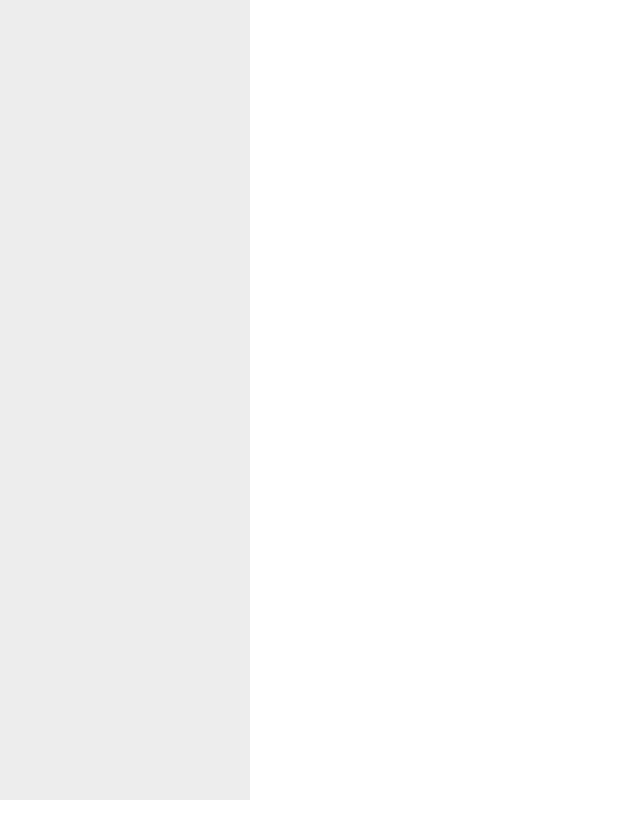
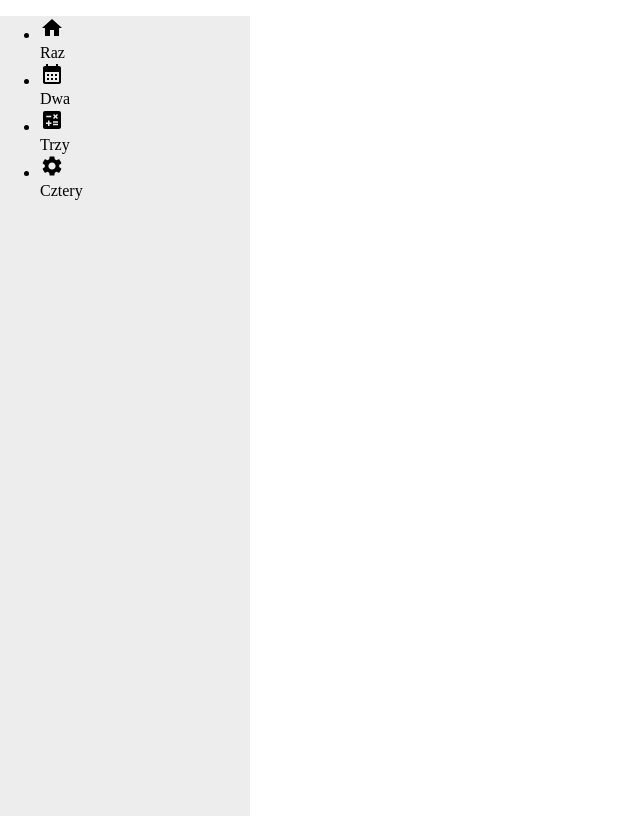
Before and after one commit to t-ukowski/Budget-planner, a React (Create React App) app in the folder frontend/: page / in a window 1280 px wide. Shown: the whole page, without its empty margins (0-640 px from the left). Built offline with nearby package versions, Linux system fonts and the light colour scheme.

Commit message:
Sidebar data now properly connected

```diff
--- a/frontend/package.json
+++ b/frontend/package.json
@@ -3,7 +3,11 @@
   "version": "0.1.0",
   "private": true,
   "dependencies": {
+    "@emotion/react": "^11.8.2",
+    "@emotion/styled": "^11.8.1",
     "@material-ui/core": "^4.12.4",
+    "@material-ui/icons": "^4.11.3",
+    "@mui/icons-material": "^5.5.1",
     "@testing-library/jest-dom": "^5.16.3",
     "@testing-library/react": "^12.1.4",
     "@testing-library/user-event": "^13.5.0",
--- a/frontend/src/Components/Sidebar.js
+++ b/frontend/src/Components/Sidebar.js
@@ -1,10 +1,20 @@
 import React from 'react';
 import '../App.css';
+import { SidebarData } from './SidebarData';
 
 function Sidebar() {
     return (
         <div className="Sidebar">
-
+            <ul>
+                {SidebarData.map((val,key) => {
+                    return <li key={key} onClick={() => {window.location.pathname = val.link}}>
+                        {" "}
+                        <div>{val.icon}</div>
+                        {" "}
+                        <div>{val.title}</div>
+                     </li>
+                })}
+            </ul>
         </div>
     )
 }
--- a/frontend/src/Components/SidebarData.js
+++ b/frontend/src/Components/SidebarData.js
@@ -1,9 +1,28 @@
 import React from 'react';
+import HomeIcon from '@mui/icons-material/Home';
+import CalendarMonthIcon from '@mui/icons-material/CalendarMonth';
+import CalculateIcon from '@mui/icons-material/Calculate';
+import SettingsIcon from '@mui/icons-material/Settings';
 
 export const SidebarData = [
     {
-        title: "raz",
-        icon: <Icon />,
+        title: "Raz",
+        icon: <HomeIcon />,
         link: "/home"
+    },
+    {
+        title: "Dwa",
+        icon: <CalendarMonthIcon />,
+        link: "/history"
+    },
+    {
+        title: "Trzy",
+        icon: <CalculateIcon />,
+        link: "/objectives"
+    },
+    {
+        title: "Cztery",
+        icon: <SettingsIcon />,
+        link: "/settings"
     }
 ]
```
Also changed, not shown: 1 other file (tests, documents, lock files or other folders).
